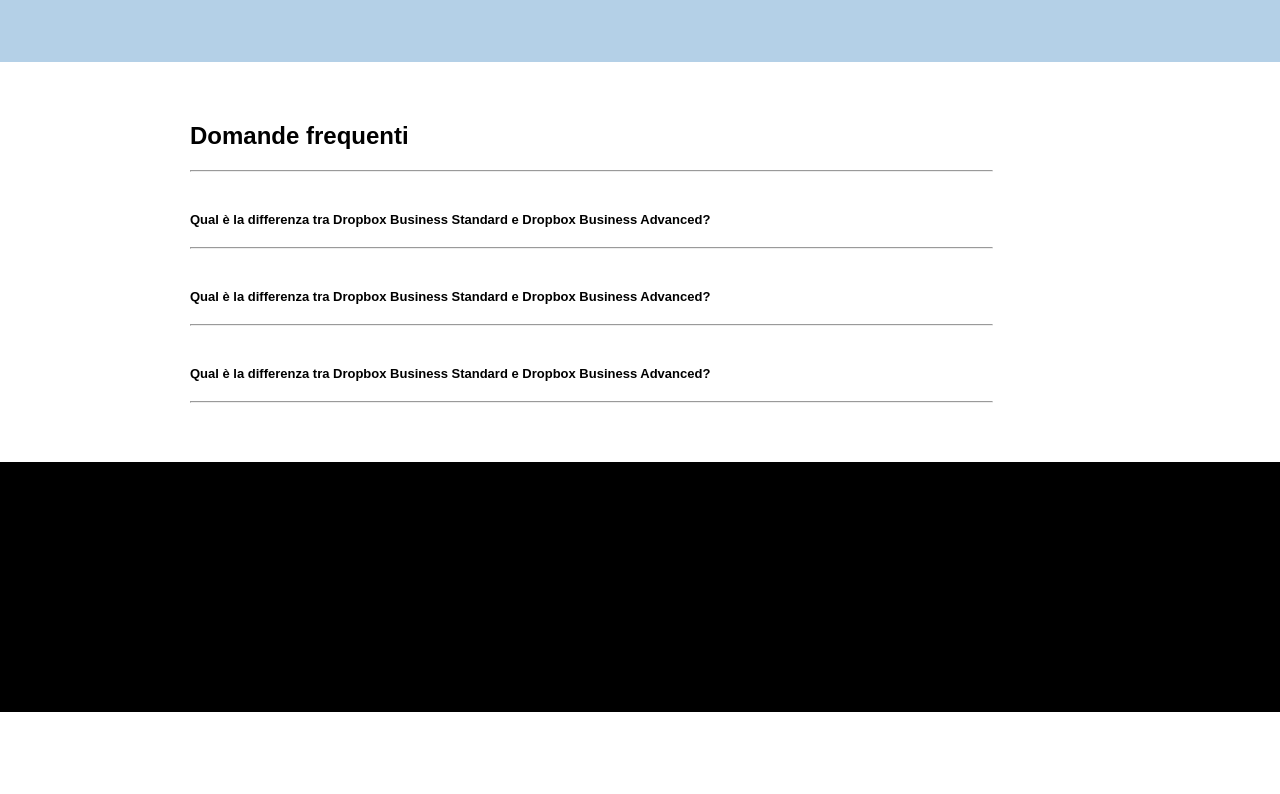
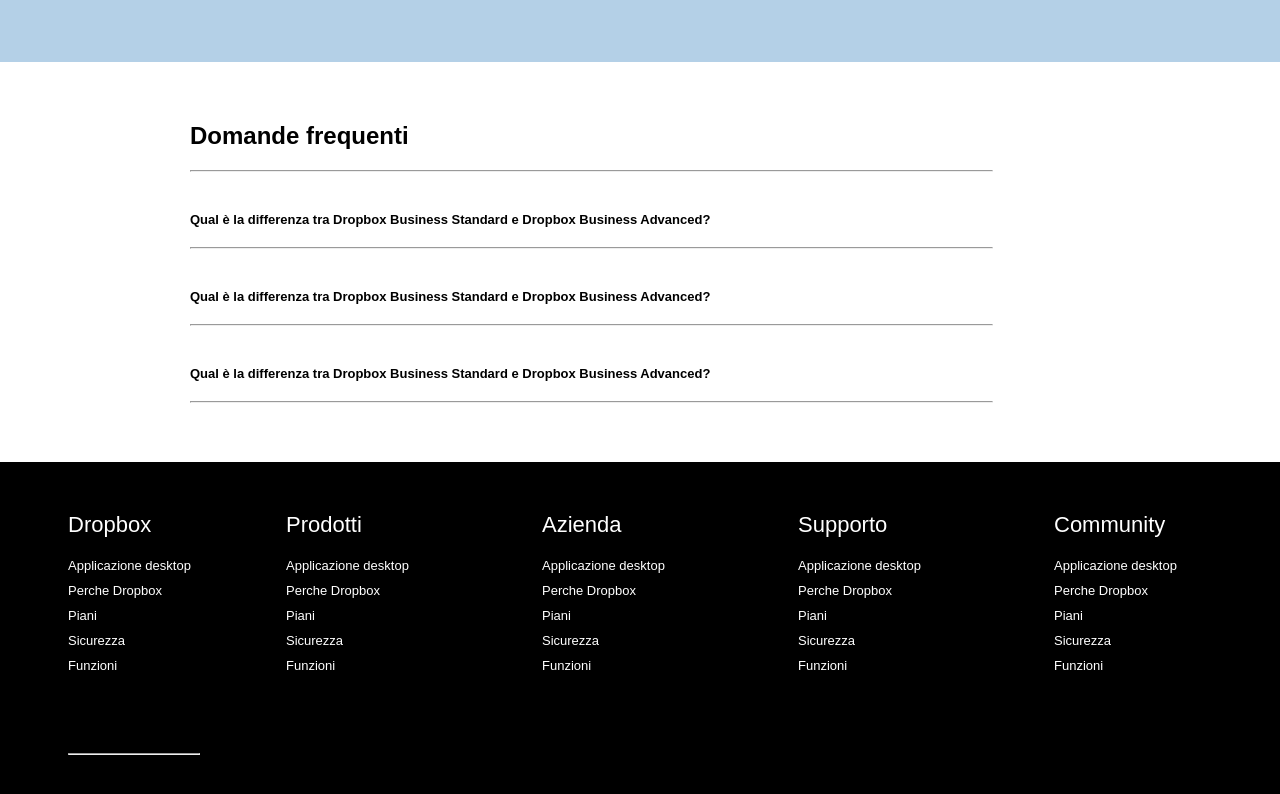
Before and after one commit to Fabio-Marzano/htmlcss-dropbox, a plain HTML site: page index.html in a window 1280 px wide. Shown: the part 4392-5186 px from the top of the page. Before the commit the page ends 5104 px from the top, so only its background shows below. Drawn offline with Linux system fonts and the light colour scheme.

Commit message:
[UPD] create-footer-black-with-five-columns-

```diff
--- a/css/style.css
+++ b/css/style.css
@@ -116,6 +116,10 @@
 
 }
 
+.footer-list {
+    list-style-type: none;
+}
+
 .flex-center {
 
     justify-content: center;
@@ -218,8 +222,16 @@
     margin-right: 5px;
 }
 
+.margin-right-50 {
+    margin-right: 50px;
+}
+
 .margin-top-20 {
     margin-top: 20px;
+}
+
+.margin-top-10 {
+    margin-top: 10px;
 }
 
 .margin-top-30 {
@@ -256,6 +268,10 @@
 
 .h-500 {
     height: 400px;
+}
+
+.h-350 {
+    height: 350px;
 }
 
 .h-50 {
@@ -439,3 +455,11 @@
  .width-75 {
     width: 75%;
  }
+
+ .width-15 {
+    width: 15%;
+ }
+
+ .text-white {
+    color: white;
+ }
--- a/index.html
+++ b/index.html
@@ -334,10 +334,61 @@
                 </div>
             </div>
             <!--FOOTER-->
-            <div class="footer-container h-250 bg-black">
+            <div class="footer-container h-350 bg-black">
                 <div class="row">
-                    <div class="col-20"></div>
+                    <div class="col-20">
+                        <ul class="text-white pa-30 footer-list margin-left-38">
+                            <li class="text-22 margin-top-20">Dropbox</li>
+                            <li class="text-13 margin-top-20">Applicazione desktop</li>
+                            <li class="text-13 margin-top-10">Perche Dropbox</li>
+                            <li class="text-13 margin-top-10">Piani</li>
+                            <li class="text-13 margin-top-10">Sicurezza</li>
+                            <li class="text-13 margin-top-10">Funzioni</li>
+                        </ul>
+                    </div>
+                    <div class="col-20">
+                        <ul class="text-white pa-30 footer-list">
+                            <li class="text-22 margin-top-20">Prodotti</li>
+                            <li class="text-13 margin-top-20">Applicazione desktop</li>
+                            <li class="text-13 margin-top-10">Perche Dropbox</li>
+                            <li class="text-13 margin-top-10">Piani</li>
+                            <li class="text-13 margin-top-10">Sicurezza</li>
+                            <li class="text-13 margin-top-10">Funzioni</li>
+                        </ul>
+                    </div>
+                    <div class="col-20">
+                        <ul class="text-white pa-30 footer-list">
+                            <li class="text-22 margin-top-20">Azienda</li>
+                            <li class="text-13 margin-top-20">Applicazione desktop</li>
+                            <li class="text-13 margin-top-10">Perche Dropbox</li>
+                            <li class="text-13 margin-top-10">Piani</li>
+                            <li class="text-13 margin-top-10">Sicurezza</li>
+                            <li class="text-13 margin-top-10">Funzioni</li>
+                        </ul>
+                    </div>
+                    <div class="col-20">
+                        <ul class="text-white pa-30 footer-list">
+                            <li class="text-22 margin-top-20">Supporto</li>
+                            <li class="text-13 margin-top-20">Applicazione desktop</li>
+                            <li class="text-13 margin-top-10">Perche Dropbox</li>
+                            <li class="text-13 margin-top-10">Piani</li>
+                            <li class="text-13 margin-top-10">Sicurezza</li>
+                            <li class="text-13 margin-top-10">Funzioni</li>
+                        </ul>
+                    </div>
+                    <div class="col-20">
+                        <ul class="text-white pa-30 footer-list">
+                            <li class="text-22 margin-top-20">Community</li>
+                            <li class="text-13 margin-top-20">Applicazione desktop</li>
+                            <li class="text-13 margin-top-10">Perche Dropbox</li>
+                            <li class="text-13 margin-top-10">Piani</li>
+                            <li class="text-13 margin-top-10">Sicurezza</li>
+                            <li class="text-13 margin-top-10">Funzioni</li>
+                        </ul>
+                    </div>
                 </div>
+                <div class="width-15 margin-top-20 color-grey pa-30 margin-left-38"><strong><hr></strong></div>
+
             </div>
 
 
```
